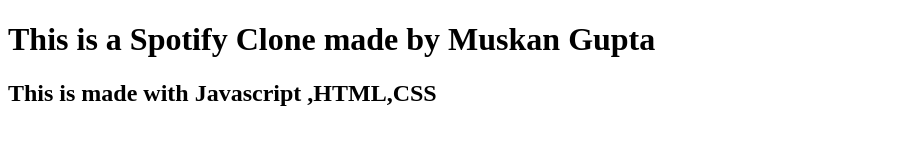
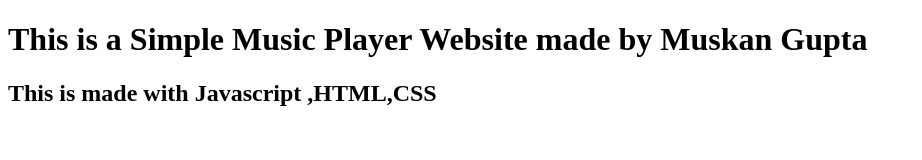
Before and after one commit to MuskanNITA/My_Music_Player.js, a plain HTML site: page about.html in a window 1280 px wide. Shown: the whole page, without its empty margins (0-922 px from the left). Drawn offline with Linux system fonts and the light colour scheme.

Commit message:
Update about.html

```diff
--- a/about.html
+++ b/about.html
@@ -7,7 +7,7 @@
     <title>About</title>
 </head>
 <body>
-    <h1>This is a Spotify Clone made by Muskan Gupta</h1>
+    <h1>This is a Simple Music Player Website  made by Muskan Gupta</h1>
     <h2>This is made with Javascript ,HTML,CSS</h2>
 </body>
 </html>
```
